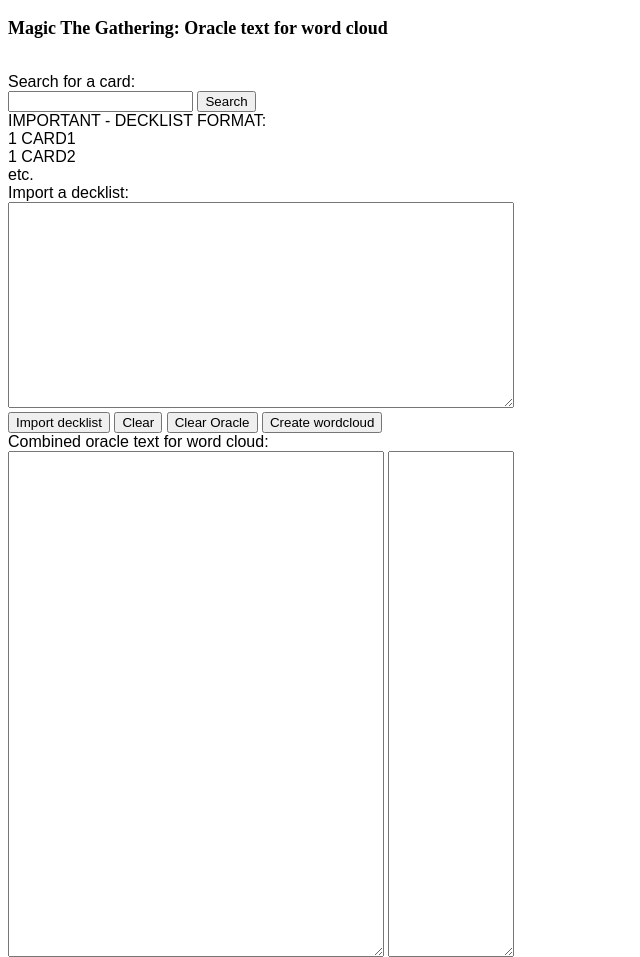
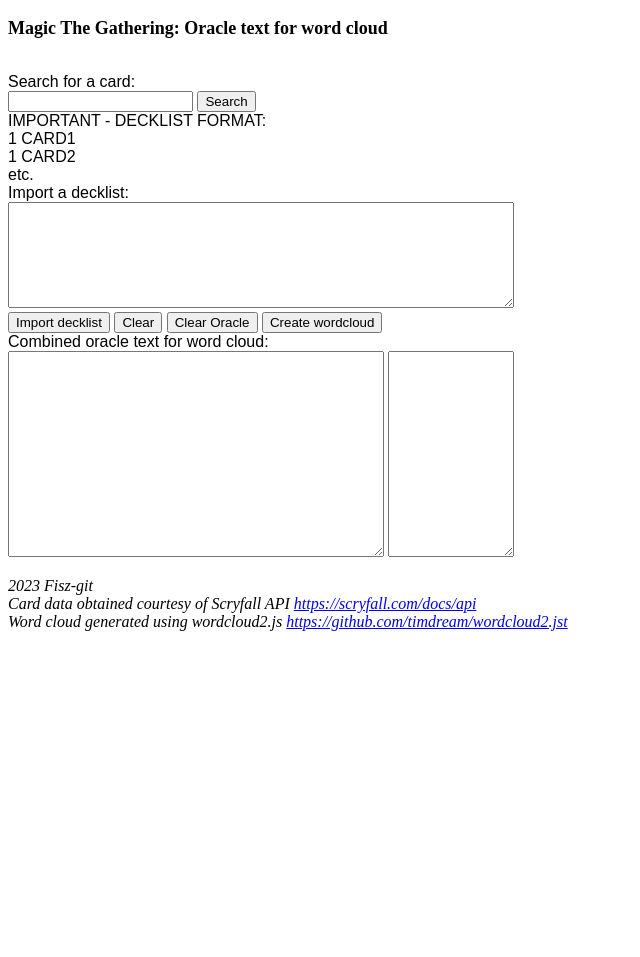
Before and after one commit to Fisz-git/Fisz-git.github.io, a plain HTML site: page index.html in a window 1280 px wide. Shown: the whole page, without its empty margins (0-640 px from the left). After the commit the page ends 800 px from the top, so only its background shows below. Drawn offline with Linux system fonts and the light colour scheme.

Commit message:
Update index.html
Cosmetic changes

```diff
--- a/index.html
+++ b/index.html
@@ -25,7 +25,7 @@
         etc.<br>
         Import a decklist:
         <br>
-        <textarea id="decklistField" value="" style="font-family: Arial; height:200px; width:500px"></textarea>
+        <textarea id="decklistField" value="" style="font-family: Arial; height:100px; width:500px"></textarea>
         <br>
         <button type="button" onclick="importDecklist()">Import decklist</button>
         <button type="button" onclick="clearDecklist()">Clear</button>
@@ -35,8 +35,8 @@
         Combined oracle text for word cloud:
         <br>
 
-        <textarea id="searchResultField" value="" style="font-family: Arial; height:500px; width:370px"></textarea>
-        <textarea id="searchResultFieldName" value="" style="font-family: Arial; height:500px; width:120px"></textarea>
+        <textarea id="searchResultField" value="" style="font-family: Arial; height:200px; width:370px"></textarea>
+        <textarea id="searchResultFieldName" value="" style="font-family: Arial; height:200px; width:120px"></textarea>
     </p>
 
     <script defer src="./wordcloud/src/wordcloud2.js"></script>
@@ -162,6 +162,9 @@
 
 
     </script>
+    <i>2023 Fisz-git</i><br>
+    <i>Card data obtained courtesy of Scryfall API <a href="https://scryfall.com/docs/api">https://scryfall.com/docs/api</a></i><br>
+    <i>Word cloud generated using wordcloud2.js <a href="https://github.com/timdream/wordcloud2.js">https://github.com/timdream/wordcloud2.jst</a></i>
 </body>
 
 </html>
```
